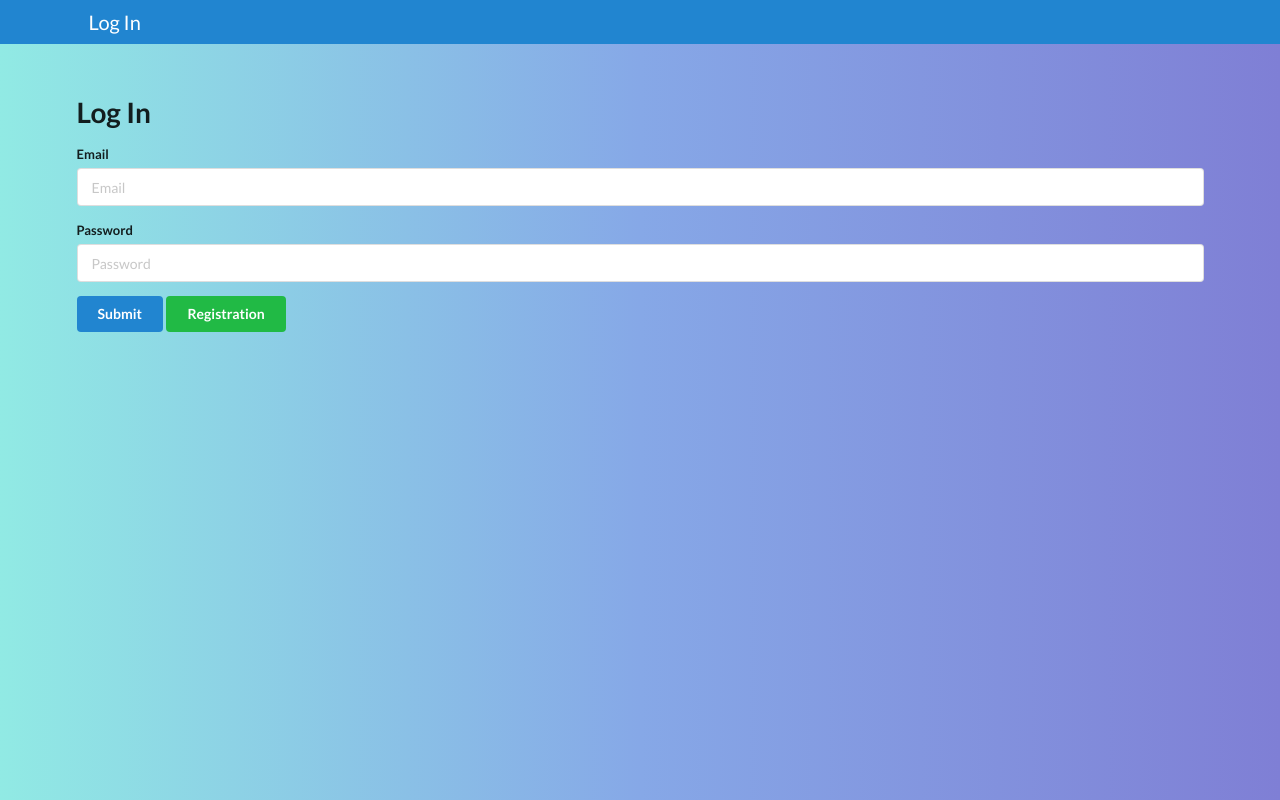
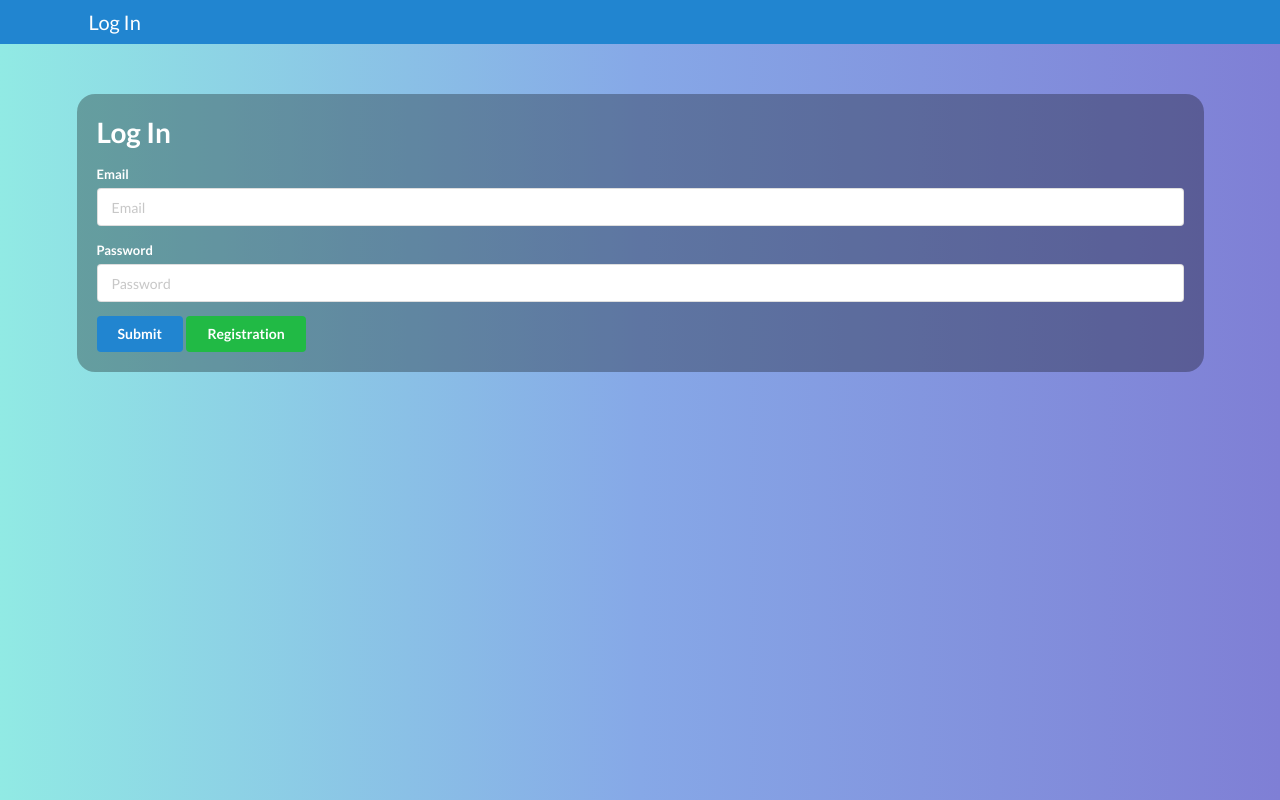
Before and after one commit to StanislavkoP/chat, a React (Create React App) app: page /auth in a window 1280 px wide. Built offline with nearby package versions, Linux system fonts and the light colour scheme; no server answers.

Commit message:
Added styles

```diff
--- a/src/containers/Auth/Auth.css
+++ b/src/containers/Auth/Auth.css
@@ -1,3 +1,11 @@
 .auth {
+    color: white ;
     margin-top: 50px;
+    background-color: rgba(0,0,0,0.3);
+    padding: 20px;
+    border-radius: 18px;
 }
+
+.auth .ui.form .field > label {
+    color: white !important;
+}
```
